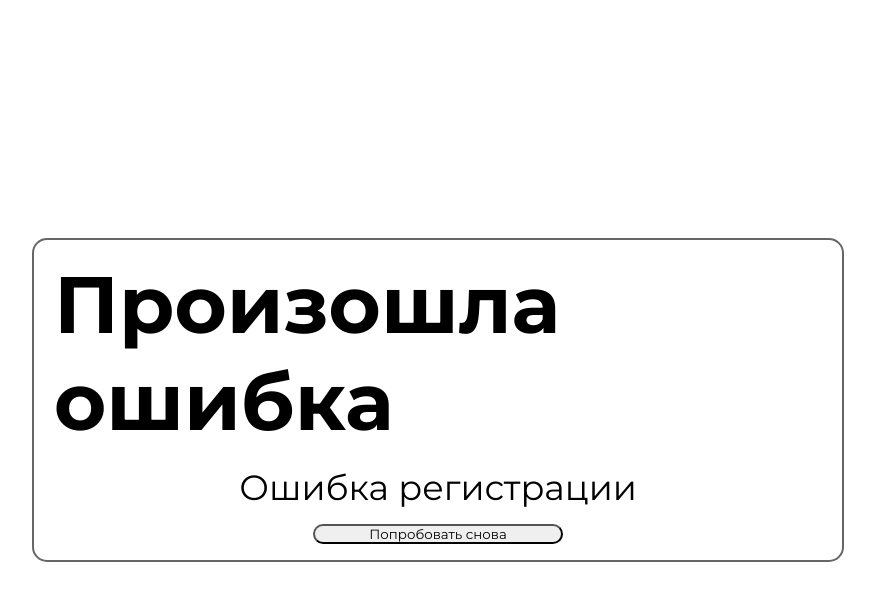
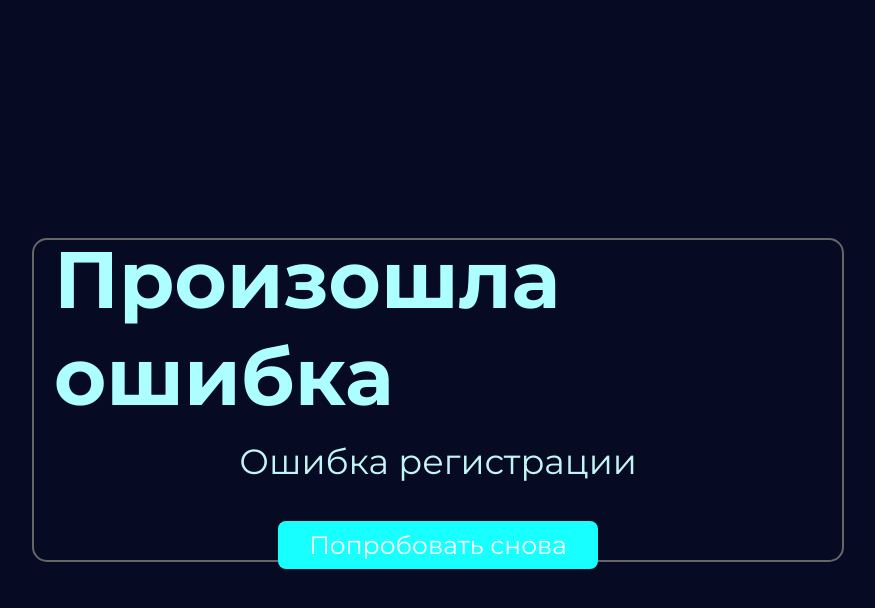
Before and after one commit to stick231/php-Computer-equipment-accounting-systems-, a PHP site: page /complete.php in a window 1280 px wide. Shown: the top 608 px of the page, without its empty margins (202-1077 px from the left). Run offline with PHP 8.4, Linux system fonts and the light colour scheme.

Commit message:
added style

```diff
--- a/style.css
+++ b/style.css
@@ -129,7 +129,7 @@ input[type="date"] {
 }
 
 input[type="submit"], input[type="button"] {
-  margin-top: 1%;
+  margin-top: 5%;
   left: 18px;
   position: relative;
   width: 20rem;
--- a/style_error.css
+++ b/style_error.css
@@ -4,6 +4,10 @@
     padding: 0;
     margin: 0;
     font-family:  "Montserrat", sans-serif;
+}
+
+body{
+    background-color: #060b23;
 }
 
 div{
@@ -24,19 +28,32 @@ div{
 
 h2{
     font-size: 80px;
+    color: #adffff;
 }
 
 p{
     font-size: 35px;
     margin-top: 2%;
+    margin-bottom: 4%;
+    color: #c2f5f5;
 }
 
 button{
-    width: 250px;
-    height: 60px;
-    margin-top: 2%;
+    margin-top: 1%;
+    width: 20rem;
+    min-height: 3rem;
+    border: none;
+    border-radius: 0.5rem;
+    font-family: inherit;
+    font-size: inherit;
+    color: white;
+    background-color: #18ffff;
     cursor: pointer;
-    border-radius: 10px;
+    font-size: 25px;
+
+    &:hover {
+      background-color: #adffff;
+    }
 
     transition: background-color 0.3s ease-in-out;
 }
```
